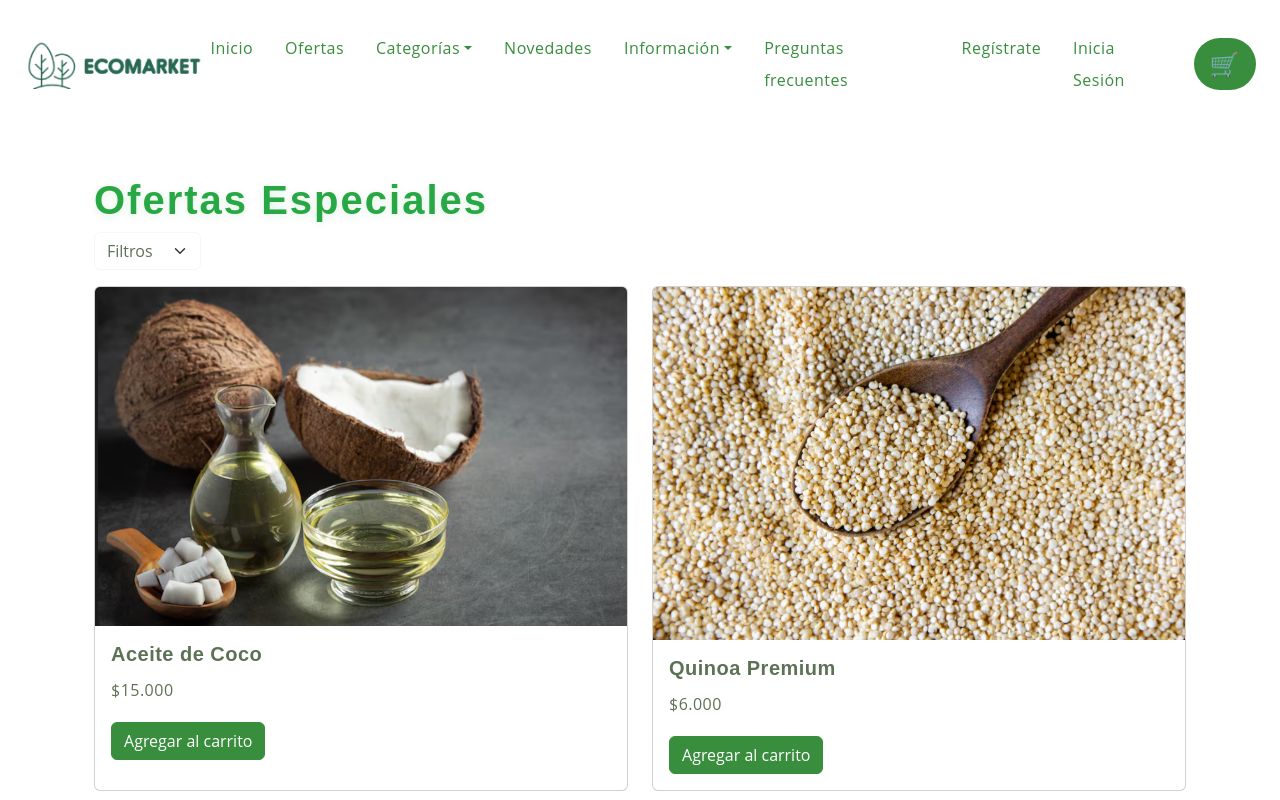
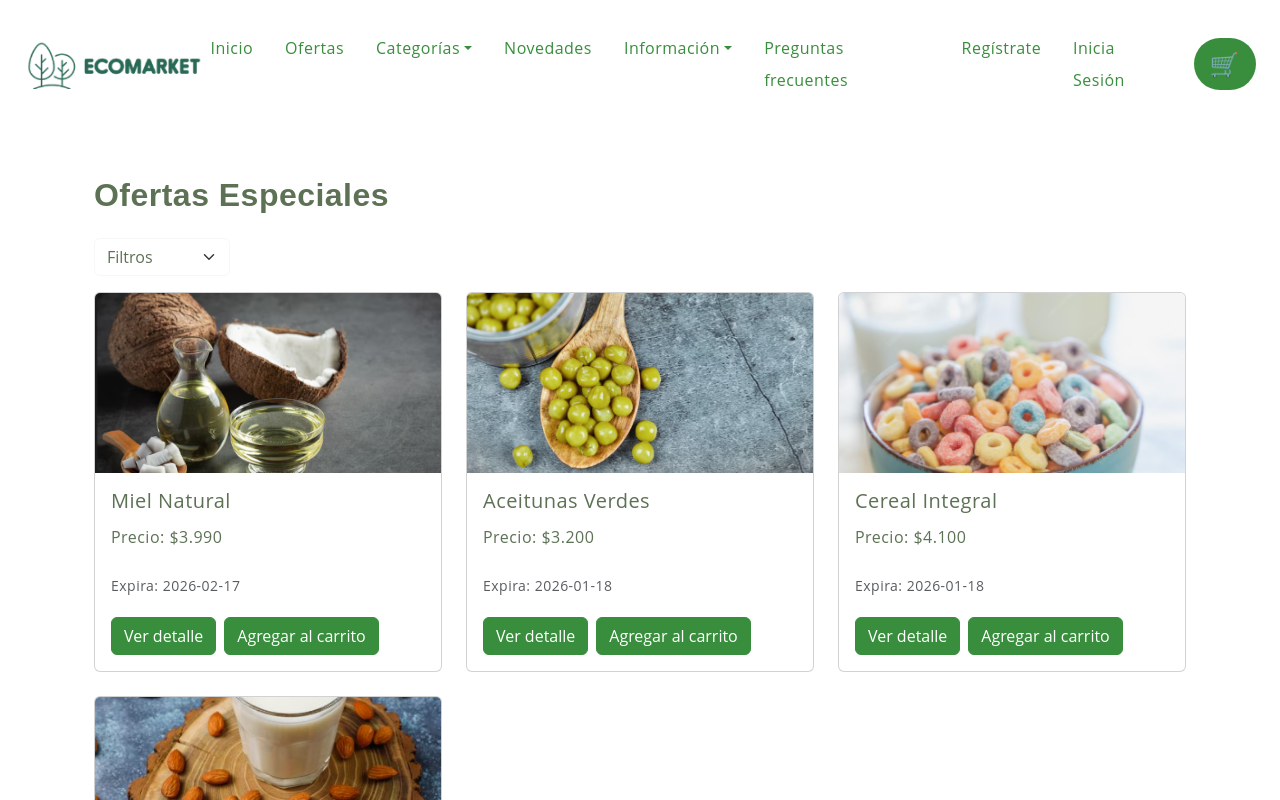
Before and after one commit to limonarilon/EcoMarket, a React (Vite) app: page /ofertas in a window 1280 px wide. Shown: the top 800 px of the page. Built offline with nearby package versions, Linux system fonts and the light colour scheme; no server answers.

Commit message:
Ofertas (avance 1)

```diff
--- a/package.json
+++ b/package.json
@@ -9,10 +9,9 @@
     "lint": "eslint .",
     "preview": "vite preview",
     "test": "vitest"
-
   },
   "dependencies": {
-    "axios": "^1.12.2",
+    "axios": "^1.13.2",
     "bootstrap": "^5.3.8",
     "lucide-react": "^0.545.0",
     "react": "^19.1.1",
--- a/src/components/Ofertas.jsx
+++ b/src/components/Ofertas.jsx
@@ -1,21 +1,71 @@
-import React, { useState } from "react";
-import { getImageSrc } from "./Images";
+import React, { useState, useEffect } from "react";
+import { useNavigate } from "react-router-dom";
+import { Card, Button } from "react-bootstrap";
+import { getImageSrc } from './Images';
 
 /**
  * Componente de Ofertas Especiales.
- * @param {Array} products - Array de productos en oferta.
+ * Muestra hasta 4 productos en oferta, con opción de filtrado por categoría.
+ * Usa datos estáticos de productos como referencia.
  * @param {Function} onAddToCart - Función para agregar producto al carrito.
  */
-function Ofertas({ products, onAddToCart }) {
+const Ofertas = ({ onAddToCart }) => {
+  const navigate = useNavigate();
+  const [productos, setProductos] = useState([]);
   const [selectedFilter, setSelectedFilter] = useState("Filtros");
+  const [loading, setLoading] = useState(true);
+
+  // Datos de productos por categorías (referencia)
+  const productosData = {
+    dulce: [
+      { id: 106, nombre: "Miel Natural", precio: 3990, img: "miel de agave", expirationDate: new Date(Date.now() + 90 * 24 * 60 * 60 * 1000).toISOString().slice(0,10), category: "Dulce" }
+    ],
+    salado: [
+      { id: 202, nombre: "Aceitunas Verdes", precio: 3200, img: "aceitunas", expirationDate: new Date(Date.now() + 60 * 24 * 60 * 60 * 1000).toISOString().slice(0,10), category: "Salado" }
+    ],
+    integral: [
+      { id: 304, nombre: "Cereal Integral", precio: 4100, img: "cereal", expirationDate: new Date(Date.now() + 60 * 24 * 60 * 60 * 1000).toISOString().slice(0,10), category: "Integral" }
+
+    ],
+    bebestibles: [
+      { id: 405, nombre: "Alimento vegetal de almendras (1Lt)", precio: 3990, img: "leche-vegetal", expirationDate: new Date(Date.now() + 30 * 24 * 60 * 60 * 1000).toISOString().slice(0,10), category: "Bebestibles" }
+    ],
+  };
+
+  useEffect(() => {
+    let mounted = true;
+    const loadProducts = () => {
+      const productosArray = [];
+
+      Object.keys(productosData).forEach(categoriaKey => {
+        productosData[categoriaKey].forEach(producto => {
+          productosArray.push(producto);
+        });
+      });
+
+      if (mounted) {
+        setProductos(productosArray);
+        setLoading(false);
+      }
+    };
+
+    loadProducts();
+
+    return () => { mounted = false; };
+  }, []);
+
   const filtered =
     selectedFilter === "Filtros"
-      ? products
-      : (products || []).filter((p) => p.category === selectedFilter);
+      ? productos
+      : productos.filter((p) => p.category === selectedFilter);
+
+ const productsToShow = filtered.slice(0, 4);
+
+  if (loading) return <div className="container my-5 text-center"><h3>Cargando productos...</h3></div>;
 
   return (
     <div className="container my-5">
-      <h2 className="section-title-llamativo">Ofertas Especiales</h2>
+      <h2 className="mb-4">Ofertas Especiales</h2>
       <div className="mb-3">
         <select
           className="form-select w-auto"
@@ -26,33 +76,54 @@ function Ofertas({ products, onAddToCart }) {
           <option value="Integral">Integral</option>
           <option value="Dulce">Dulce</option>
           <option value="Salado">Salado</option>
+          <option value="Bebestibles">Bebestibles</option>
         </select>
       </div>
+
       <div className="row">
-        {(filtered || []).map((p) => (
-          <div key={p.id} className="col-md-6 mb-4">
-            <div className="card h-100">
-              <img
-                src={getImageSrc(p.img)}
-                className="card-img-top"
-                alt={p.title}
-              />
-              <div className="card-body">
-                <h5 className="card-title">{p.title}</h5>
-                <p className="card-text">{p.price}</p>
-                <button
-                  className="btn btn-primary"
-                  onClick={() => onAddToCart(p)}
-                >
-                  Agregar al carrito
-                </button>
-              </div>
+        {productsToShow.length === 0 ? (
+          <div className="col-12 text-center">No hay productos en esta categoría.</div>
+        ) : (
+          productsToShow.map(producto => (
+            <div className="col-md-4 mb-4" key={producto.id}>
+              <Card className="h-100">
+                <Card.Img
+                  variant="top"
+                  src={getImageSrc(producto.img)}
+                  alt={producto.nombre}
+                  style={{ height: "180px", objectFit: "cover" }}
+                />
+                <Card.Body>
+                  <Card.Title
+                    style={{ cursor: "pointer" }}
+                    onClick={() => navigate(`/product/${producto.id}`)}
+                  >
+                    {producto.nombre}
+                  </Card.Title>
+                  <Card.Text>
+                    Precio: ${producto.precio.toLocaleString("es-CL")}
+                  </Card.Text>
+                  <Card.Text>
+                    <small className="text-muted">Expira: {producto.expirationDate}</small>
+                  </Card.Text>
+                  <Button variant="primary" onClick={() => navigate(`/product/${producto.id}`)}>
+                    Ver detalle
+                  </Button>
+                  <Button variant="success" className="ms-2" onClick={() => onAddToCart({
+                    title: producto.nombre,
+                    price: `$${producto.precio.toLocaleString("es-CL")}`,
+                    img: producto.img
+                  })}>
+                    Agregar al carrito
+                  </Button>
+                </Card.Body>
+              </Card>
             </div>
-          </div>
-        ))}
+          ))
+        )}
       </div>
     </div>
   );
-}
+};
 
 export default Ofertas;
```
Also changed, not shown: 1 other file (tests, documents, lock files or other folders).
